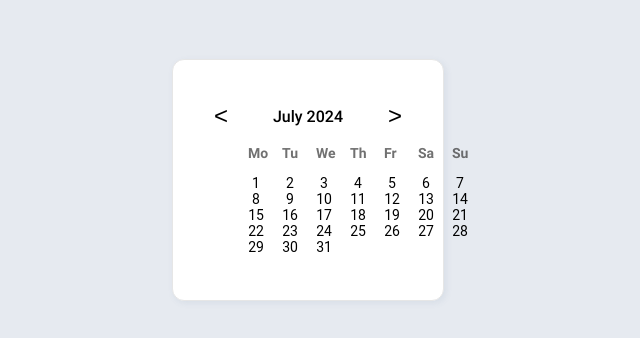
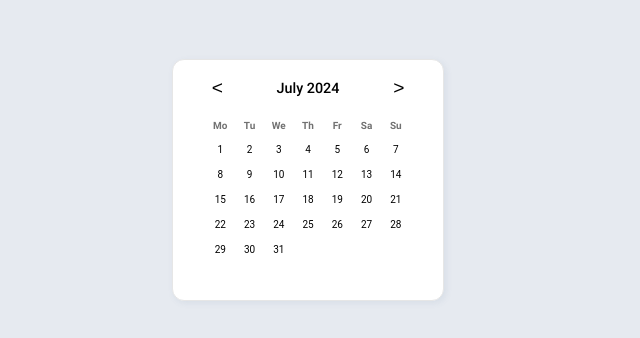
Before and after one commit to Mwiert/miniSpa, a Vue app: page /timebenders in a window 1280 px wide. Shown: the part 228-566 px from the top of the page, without its empty margins (340-980 px from the left). Built offline with nearby package versions, Linux system fonts and the light colour scheme; a web font is replaced by a local one.

Commit message:
Update SCSS Regarding New Template

```diff
--- a/src/components/UIDatePicker.vue
+++ b/src/components/UIDatePicker.vue
@@ -116,12 +116,13 @@ export default {
         height: 240px;
         display: flex;
         flex-direction: column;
-        justify-content: space-evenly;
         align-items: center;
 
+
         .calendar {
-            padding-top: 10px;
-            width: 200px;
+            padding-top: 1rem;
+            width: 100%;
+            justify-content: space-around;
             .header {
                 display: flex;
                 justify-content: space-between;
@@ -129,43 +130,41 @@ export default {
                 .nav-button {
                     background-color: transparent;
                     border: none;
-                    font-size: 1.5rem;
+                    font-size: 1.2rem;
                     font-family: 'Arial';
                     cursor: pointer;
                 }
                 .current-date {
-                    font-size: 1rem;
+                    font-size: 0.9rem;
                     font-weight: 500;
                 }
             }
         }
+
+        .weekdays, .days {
+            list-style: none;
+            padding: 0;
+            margin: 0;
+            width: 100%;
+            display: grid;
+            grid-template-columns: repeat(7, 1fr);
+            text-align: center;
+            font-size: 10px;
+        }
+
         .weekdays {
-            list-style: none;
-            align-items: center;
-            width: 220px;
-            max-width: 220px;
-            display: grid;
-            grid-template-columns: repeat(7, 1rem);
-            justify-content: space-between;
-            font-size: 14px;
+            padding-top: 20px;
             font-weight: 700;
             color: #363636;
             opacity: 0.7;
-
         }
-
-        .days {
-            list-style: none;
-            width: 220px;
-            max-width: 220px;
-            font-size: 14px;
-            display: grid;
-            grid-template-columns: repeat(7, 1rem);
-            justify-content: space-between;
-            text-align: center;
-            align-self: center;
+        .days{
+            padding-top: 6px;
         }
-
+        .days li{
+            padding: 10px 9px;
+            line-height: 5px;
+        }
 
     }
 }
```
